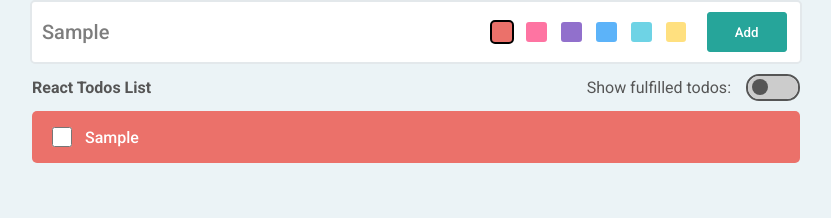
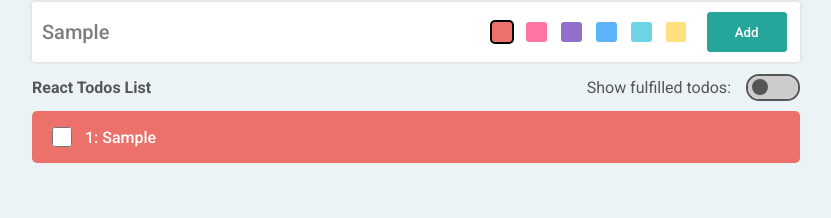
Before and after one commit to Marmontt/TODOS-Saga-App, a React (Create React App) app: page / in a window 1280 px wide. Both pictures are taken after typing "Sample" into the empty fields and a click on the button "Add". Shown: the top 218 px of the page, without its empty margins (224-1055 px from the left). Built offline with nearby package versions, Linux system fonts and the light colour scheme.

Commit message:
micro impruvements

```diff
--- a/src/components/TodoList/TodoCreator/index.js
+++ b/src/components/TodoList/TodoCreator/index.js
@@ -17,7 +17,7 @@ const TodoCreator = ({color, text, fulfilled, todoIndex, setFulfilledState}) =>
                 <input onChange={() => {
                     setFulfilledState(todoIndex, !fulfilled);
                 }} className={'todoCreator-checkbox'} checked={fulfilled} type="checkbox"/>
-                <div className={'todoCreator-text'}>{text}</div>
+                <div className={'todoCreator-text'}>{`${todoIndex + 1}: ${text}`}</div>
             </div>
         </div>
     );
--- a/src/components/TodoList/index.js
+++ b/src/components/TodoList/index.js
@@ -1,8 +1,8 @@
 import React, {useState} from 'react';
-import {useSelector} from 'react-redux';
+import {useSelector, connect} from 'react-redux';
 
 import TodoCreator from "./TodoCreator";
-import {getAllTodos} from "../../state/selectors";
+import {getAllTodos, getTodos} from "../../state/selectors";
 
 import './index.css';
 
@@ -10,6 +10,7 @@ import './index.css';
 const TodoList = () => {
     const todosList = useSelector(getAllTodos);
     const [toggleState, setToggleState] = useState(false);
+    const todos = useSelector(state => getTodos(state, toggleState));
 
     return (
         <div className={'todoList-container'}>
@@ -24,16 +25,9 @@ const TodoList = () => {
                 </div>
             </div>
             {
-                toggleState === false ?
-                    todosList
-                        .map(({text, color, fulfilled}, index) =>
-                            <TodoCreator todoIndex={index} key={index} color={color} text={text}
-                                         fulfilled={fulfilled}/>)
-                        .filter(todoCreator => todoCreator.props.fulfilled === false) :
-                    todosList
-                        .map(({text, color, fulfilled}, index) =>
-                            <TodoCreator todoIndex={index} key={index} color={color} text={text}
-                                         fulfilled={fulfilled}/>)
+                todos.map(({text, color, fulfilled}, index) => <TodoCreator todoIndex={index} key={index}
+                                                                            color={color} text={text}
+                                                                            fulfilled={fulfilled}/>)
             }
         </div>
     );
--- a/src/state/selectors.js
+++ b/src/state/selectors.js
@@ -1 +1,9 @@
 export const getAllTodos = (state) => state.todos.todos;
+
+export const getTodos = (state, fulfilled = false) => {
+    if (!fulfilled) {
+        return state.todos.todos.filter(todo => todo.fulfilled === false)
+    } else {
+        return state.todos.todos
+    }
+};
--- a/src/state/todos/action.js
+++ b/src/state/todos/action.js
@@ -13,10 +13,3 @@ export const setFulfilledState = (index, fulfilled) => {
         payload: {index, fulfilled}
     }
 };
-
-export const removeTodo = (index) => {
-    return {
-        type: actions.REMOVE_TODO_SUCCESS,
-        payload: {index}
-    }
-};
--- a/src/state/todos/reducer.js
+++ b/src/state/todos/reducer.js
@@ -1,7 +1,6 @@
 import * as types from './types';
 
 const initialState = {
-    showFulfilledTodos: false,
     chosenColor: '#eb716a',
     todos: []
 };
@@ -21,12 +20,6 @@ const todosReducer = (state = initialState, action) => {
                     }
                 ]
             };
-        case types.REMOVE_TODO_SUCCESS:
-            todos = state.todos.slice();
-            return {
-                ...state,
-                todos: todos.filter(todo => todo.fulfilled === false)
-            };
         case types.SET_FULFILLED_SUCCESS:
             todos = state.todos.slice();
             todos[action.payload.index].fulfilled = action.payload.fulfilled;
--- a/src/state/todos/sagas.js
+++ b/src/state/todos/sagas.js
@@ -13,16 +13,6 @@ export function* addTodo(action) {
     });
 }
 
-export function* removeTodo(action) {
-    yield delay(1000);
-    yield put({
-        type: todoActions.REMOVE_TODO_SUCCESS,
-        payload: {
-            index: action.payload.index
-        }
-    })
-}
-
 function* setFulfilledState(action) {
     yield delay(500);
     yield put({
@@ -36,6 +26,5 @@ function* setFulfilledState(action) {
 
 export default function* todoSaga() {
     yield takeEvery(todoActions.ADD_TODO, addTodo);
-    yield takeEvery(todoActions.REMOVE_TODO, removeTodo);
     yield takeEvery(todoActions.SET_FULFILLED_STATE, setFulfilledState);
 }
--- a/src/state/todos/types.js
+++ b/src/state/todos/types.js
@@ -1,12 +1,5 @@
 export const ADD_TODO = 'TODO/ADD';
-export const REMOVE_TODO = 'TODO/REMOVE';
-export const UPDATE_TODO = 'TODO/UPDATE';
-export const GET_TODOS = 'TODO/GET';
-export const SET_COLOR = 'COLOR/SET';
 export const SET_FULFILLED_STATE = 'TODO/FULFILLED/STATE';
 
-
-
 export const ADD_TODO_SUCCESS = 'TODO/ADD/SUCCESS';
-export const REMOVE_TODO_SUCCESS = 'TODO/REMOVE/SUCCESS';
 export const SET_FULFILLED_SUCCESS = 'TODO/FULFILLED/SUCCESS';
```
